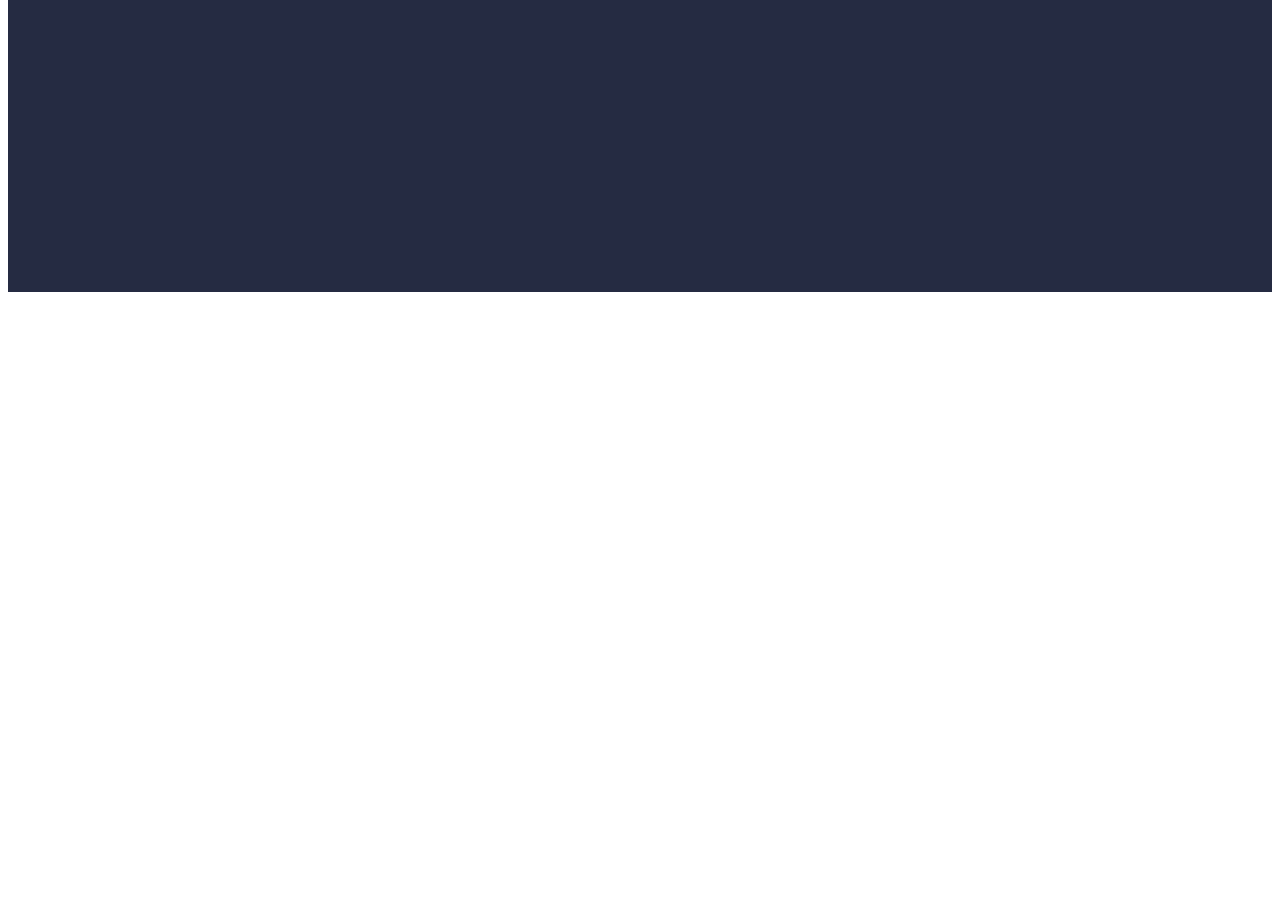
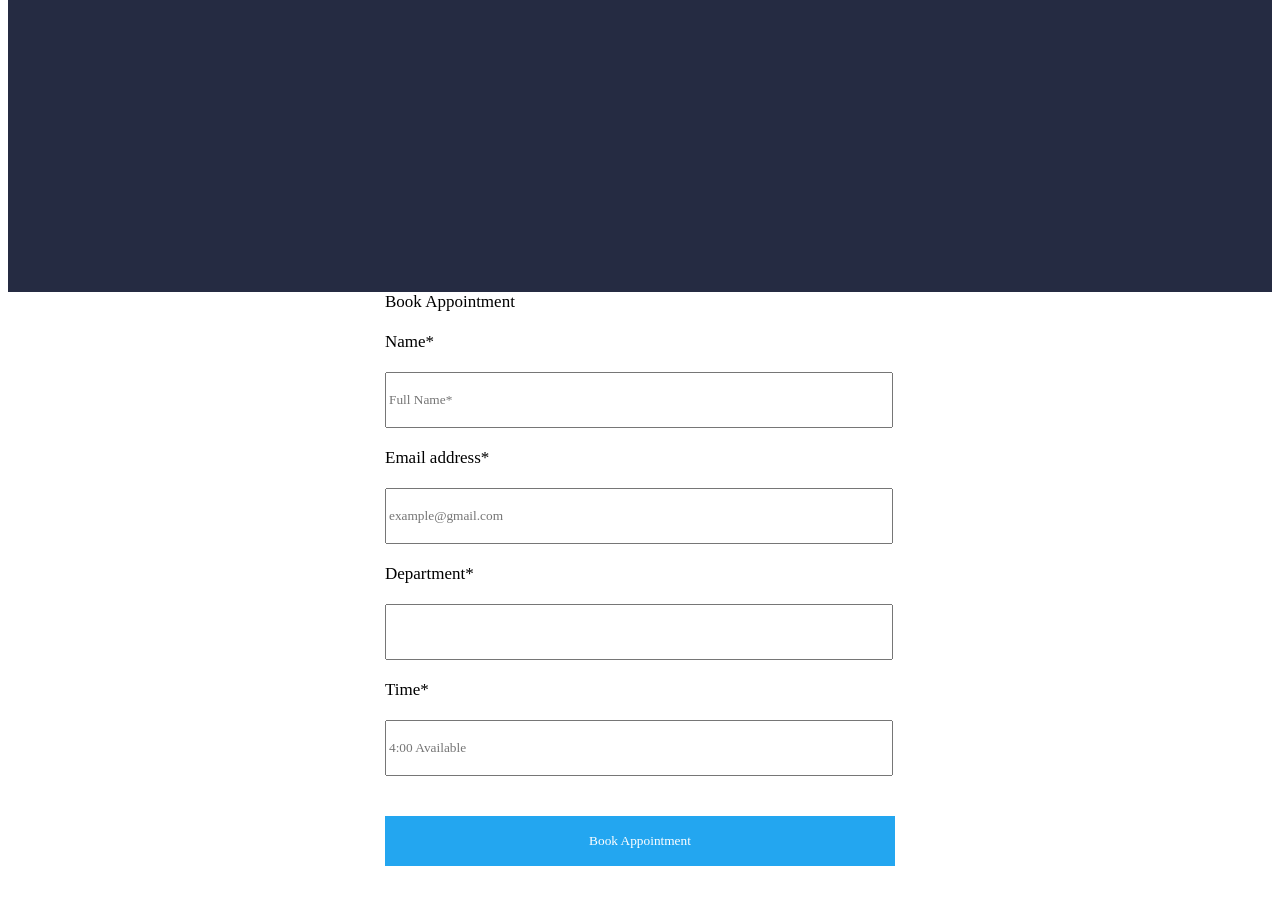
Before and after one commit to MalombaKevin/maisha_insuarance, a plain HTML site: page index.html in a window 1280 px wide. Shown: the part 3931-4831 px from the top of the page. Before the commit the page ends 4231 px from the top, so only its background shows below. Drawn offline with Linux system fonts and the light colour scheme.

Commit message:
This commit will add a book appointment form to the site

```diff
--- a/index.css
+++ b/index.css
@@ -333,3 +333,27 @@ nav>ul>li {
 #worldmap {
     height: 250px;
 }
+
+.booking {
+    display: flex;
+    justify-content: center;
+    height: 600px;
+    font-size: 17px;
+    ;
+}
+
+caption {}
+
+input {
+    width: 500px;
+    height: 50px;
+    ;
+}
+
+#bookbutton {
+    width: 510px;
+    height: 50px;
+    background-color: #23A6F0;
+    color: white;
+    border: 1px solid #23A6F0;
+}
--- a/index.html
+++ b/index.html
@@ -181,11 +181,29 @@
         <div class="worldmap">
             <img src="./Assets/worlmap.png" id="worldmap">
         </div>
-        <div class="booking">
-
-        </div>
 
     </div>
+    <div class="booking">
+        <form>
+            <caption>Book Appointment</caption><br><br>
+            <label for="Name">Name*</label><br><br>
+            <input type="Name" id="Name" placeholder="Full Name*" required><br><br>
+            <label for="Email">Email address*</label><br><br>
+            <input type="Email" id="Email" placeholder="example@gmail.com"><br><br>
+            <label for="Department">Department*</label><br><br>
+            <input list="Department">
+            <datalist id="Department" placeholder="Please Select">
+                <option value="Finance">
+            </datalist><br><br>
+            <label for="Time">Time*</label><br><br>
+            <input list="Time" Id="Time" Placeholder="4:00 Available">
+            <br><br><br> <button Id="bookbutton"> Book Appointment</button>
+
+
+        </form>
+
+    </div>
+
 
 
 
```
